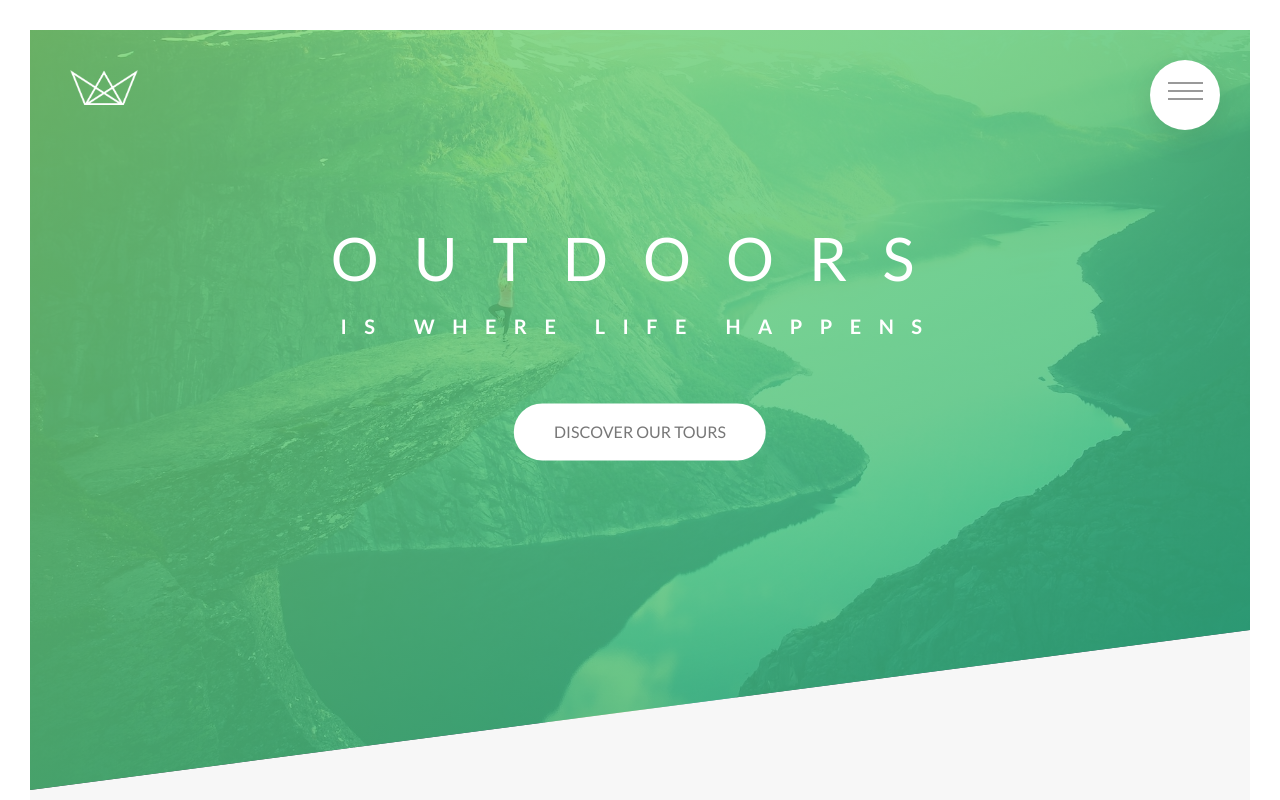
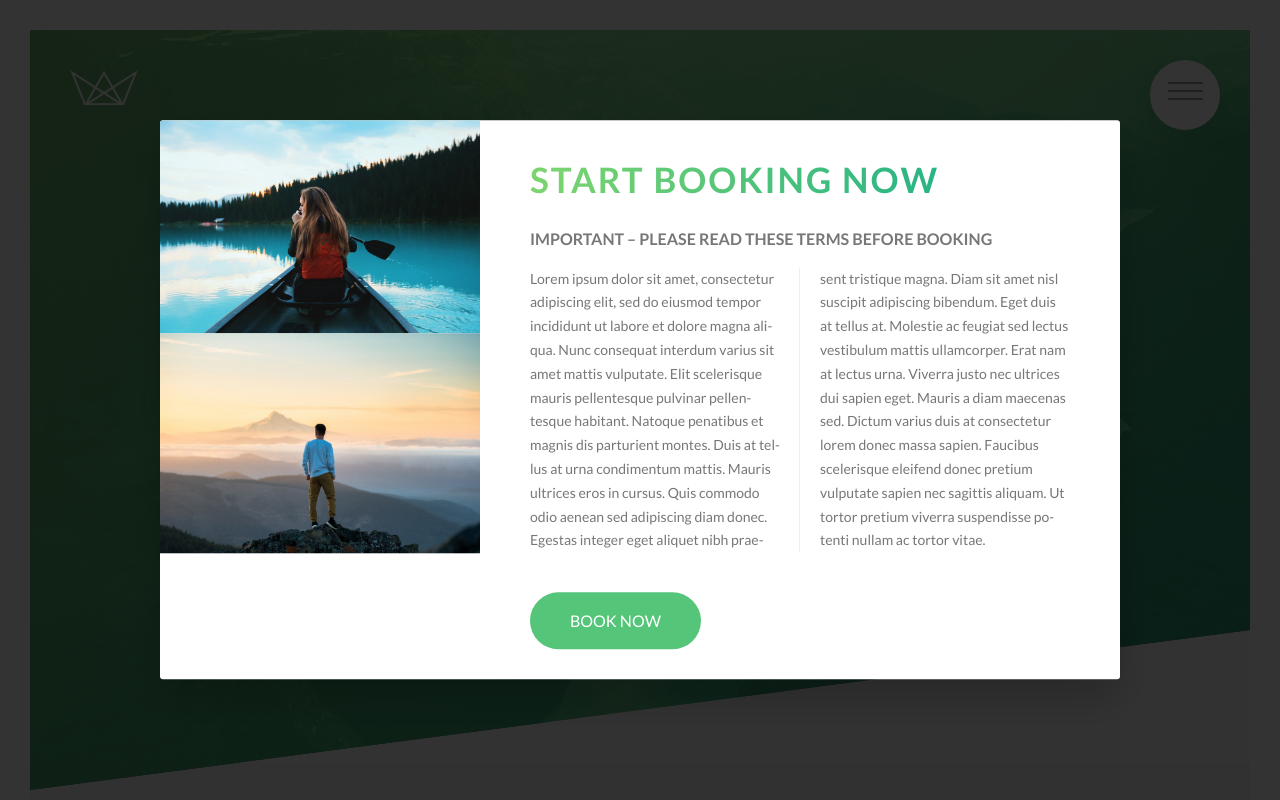
Before and after one commit to Amanda-Lilley/Natours, a website: page index.html in a window 1280 px wide. Shown: the top 800 px of the page. Drawn offline with Linux system fonts and the light colour scheme.

Commit message:
Add popup

```diff
--- a/index.html
+++ b/index.html
@@ -360,6 +360,24 @@
       </div>
     </div>
   </footer>
+
+  <div class="popup">
+    <div class="popup__content">
+      <div class="popup__left">
+        <img src="img/nat-8.jpg" alt="Tour photo" class="popup__img">
+        <img src="img/nat-9.jpg" alt="Tour photo" class="popup__img">
+      </div>
+      <div class="popup__right">
+        <h2 class="heading-secondary u-margin-bottom-small">Start booking now</h2>
+        <h3 class="heading-tertiary u-margin-bottom-small">Important &ndash; Please read these terms before booking</h3>
+        <p class="popup__text">
+          Lorem ipsum dolor sit amet, consectetur adipiscing elit, sed do eiusmod tempor incididunt ut labore et dolore magna aliqua. Nunc consequat interdum varius sit amet mattis vulputate. Elit scelerisque mauris pellentesque pulvinar pellentesque habitant. Natoque penatibus et magnis dis parturient montes. Duis at tellus at urna condimentum mattis. Mauris ultrices eros in cursus. Quis commodo odio aenean sed adipiscing diam donec. Egestas integer eget aliquet nibh praesent tristique magna. Diam sit amet nisl suscipit adipiscing bibendum. Eget duis at tellus at. Molestie ac feugiat sed lectus vestibulum mattis ullamcorper. Erat nam at lectus urna. Viverra justo nec ultrices dui sapien eget. Mauris a diam maecenas sed. Dictum varius duis at consectetur lorem donec massa sapien. Faucibus scelerisque eleifend donec pretium vulputate sapien nec sagittis aliquam. Ut tortor pretium viverra suspendisse potenti nullam ac tortor vitae.
+        </p>
+        <a href="#" class="btn btn--green">Book now</a>
+
+      </div>
+    </div>
+  </div>
 <!-- Grid sytem layout set to 1140 grid (114rem)
   <section class="grid-test">
     <div class="row">
--- a/sass/abstracts/_mixins.scss
+++ b/sass/abstracts/_mixins.scss
@@ -5,3 +5,10 @@
     clear: both;
   }
 }
+
+@mixin absCenter {
+  position: absolute;
+  top: 50%;
+  left: 50%;
+  transform: translate(-50%, -50%);
+}
--- /dev/null
+++ b/sass/components/_popup.scss
@@ -0,0 +1,59 @@
+.popup {
+  height: 100vh;
+  width: 100%;
+  position: fixed;
+  top: 0;
+  left: 0;
+  background-color: rgba($color-black, .8);
+  z-index: 9999;
+
+  &__content {
+    @include absCenter;
+    width: 75%;
+    background-color: $color-white;
+
+    box-shadow: 0 2rem 4rem rgba($color-black, .2);
+    border-radius: 3px;
+    display: table;
+    overflow: hidden; /*  part of img overflowing box will no longer be visible*/
+
+  }
+
+  &__left {
+    width: 33.333333%;
+    display: table-cell;
+
+  }
+
+  &__right {
+    width: 66.6666667%;
+    display: table-cell;
+    vertical-align: middle;
+    padding: 3rem 5rem;
+
+  }
+
+  &__img {
+    display: block;
+    width: 100%;
+
+  }
+
+  &__text {
+    font-size: 1.4rem;
+    margin-bottom: 4rem;
+
+    -moz-column-count: 2;
+    -moz-column-gap: 4rem;
+    -moz-column-rule: 1px solid $color-grey-light-2;
+
+    column-count: 2;
+    column-gap: 4rem;
+    column-rule: 1px solid $color-grey-light-2;
+    -moz-hyphens: auto;
+    -ms-hyphens: auto;
+    -webkit-hyphens: auto;
+    hyphens: auto;
+
+  }
+}
--- a/sass/layout/_navigation.scss
+++ b/sass/layout/_navigation.scss
@@ -137,7 +137,7 @@
   background-color: transparent;
 }
 
-&__checkbox:checked + &__button &__icon::before
+&__checkbox:checked + &__button &__icon::before {
 top: 0;
 transform: rotate(135deg);
 }
--- a/sass/main.scss
+++ b/sass/main.scss
@@ -13,6 +13,7 @@
 @import "components/composition";
 @import "components/feature-box";
 @import "components/form";
+@import "components/popup";
 @import "components/story";
 
 @import "layout/footer";
```
Also changed, not shown: Screen Shot 2017-12-31 at 6.18.02 PM.jpg (added), Screen Shot 2017-12-31 at 6.18.02 PM.png (added), css/style.css, 1 other file.
